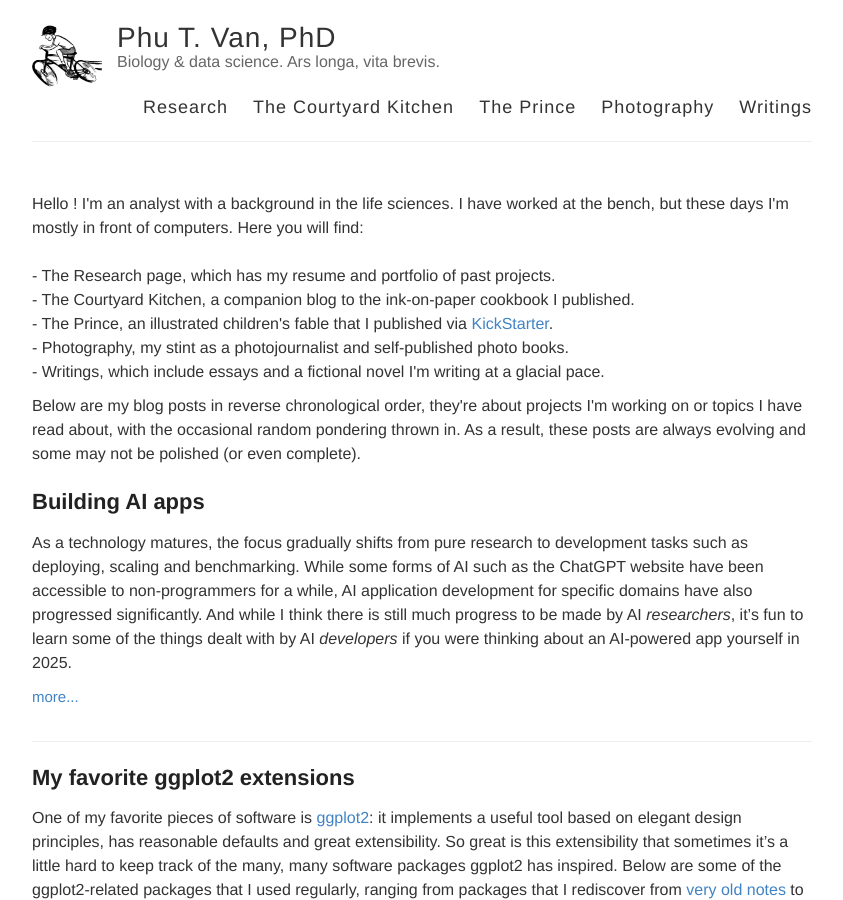
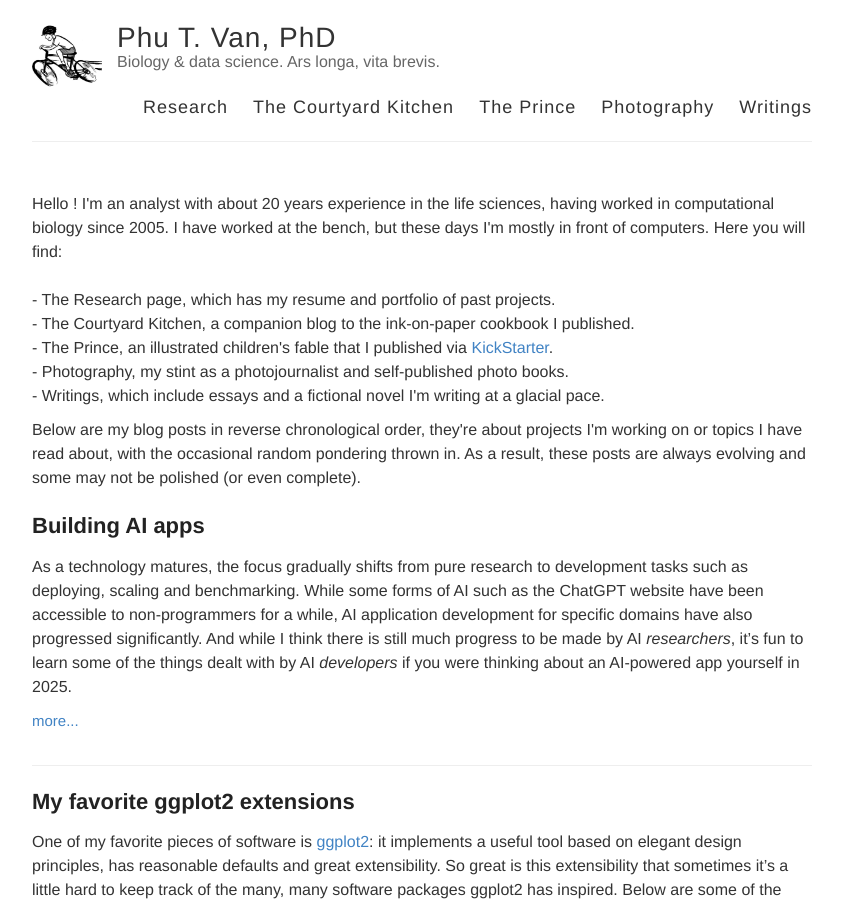
Before and after one commit to ptvan/ptvan.github.io, a Jekyll site: the page built from index.html, in a window 1280 px wide and 900 px high. Shown: the whole window, without its empty margins (218-1061 px from the left). Built offline with Jekyll 4.4.1, drawn with Linux system fonts in a browser that asks for light colours.

Commit message:
minor updates, fixed wrong link

```diff
--- a/index.html
+++ b/index.html
@@ -2,7 +2,7 @@
 layout: default
 ---
 
-Hello ! I'm an analyst with a background in the life sciences. I have worked at the bench, but these days I'm mostly in front of computers. Here you will find:
+Hello ! I'm an analyst with about 20 years experience in the life sciences, having worked in computational biology since 2005. I have worked at the bench, but these days I'm mostly in front of computers. Here you will find:
 <br>
 <br>- The Research page, which has my resume and portfolio of past projects.
 <br>- The Courtyard Kitchen, a companion blog to the ink-on-paper cookbook I published.
```
Also changed, not shown: _posts/2019-10-19-recommender-systems.md (+1 -1 lines).
